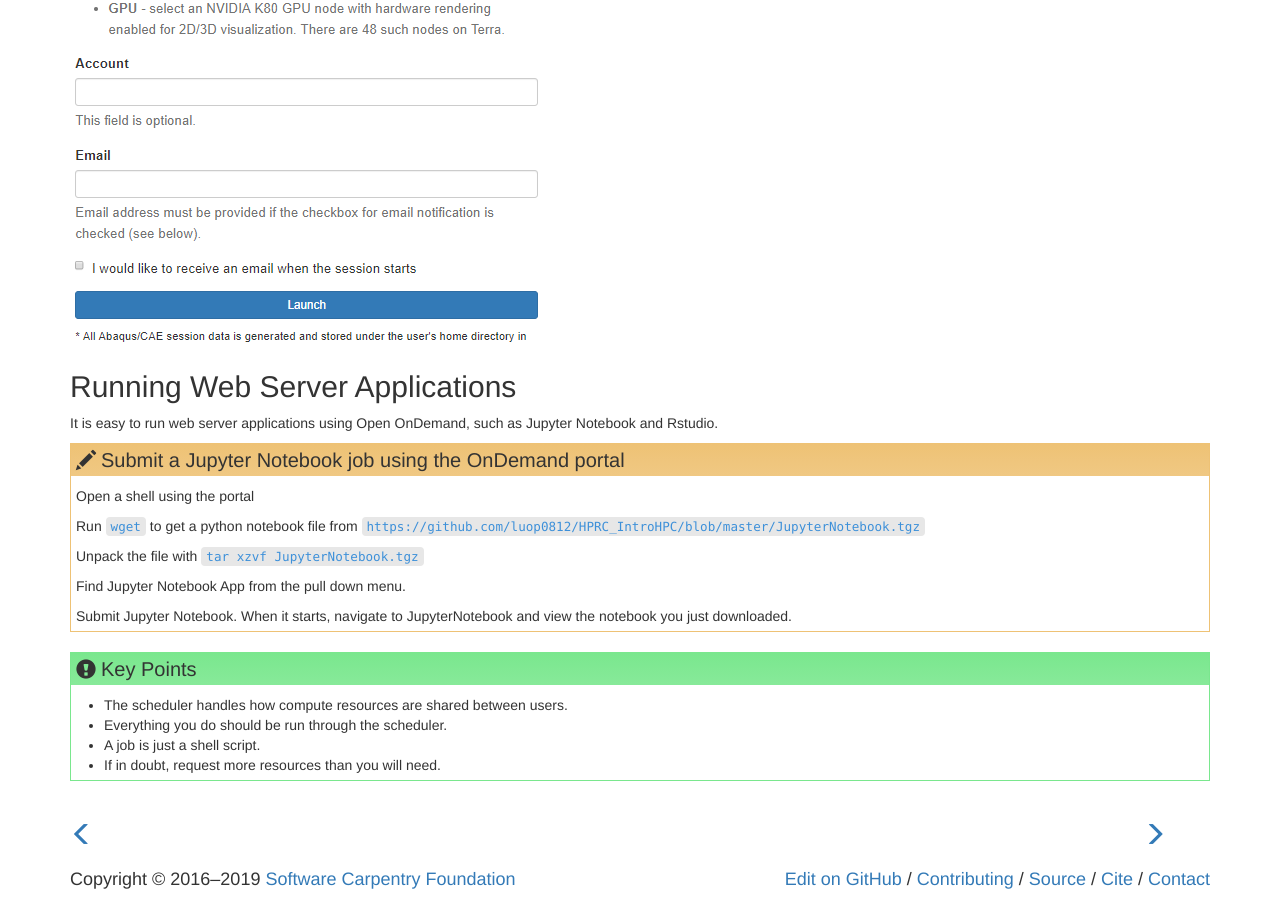
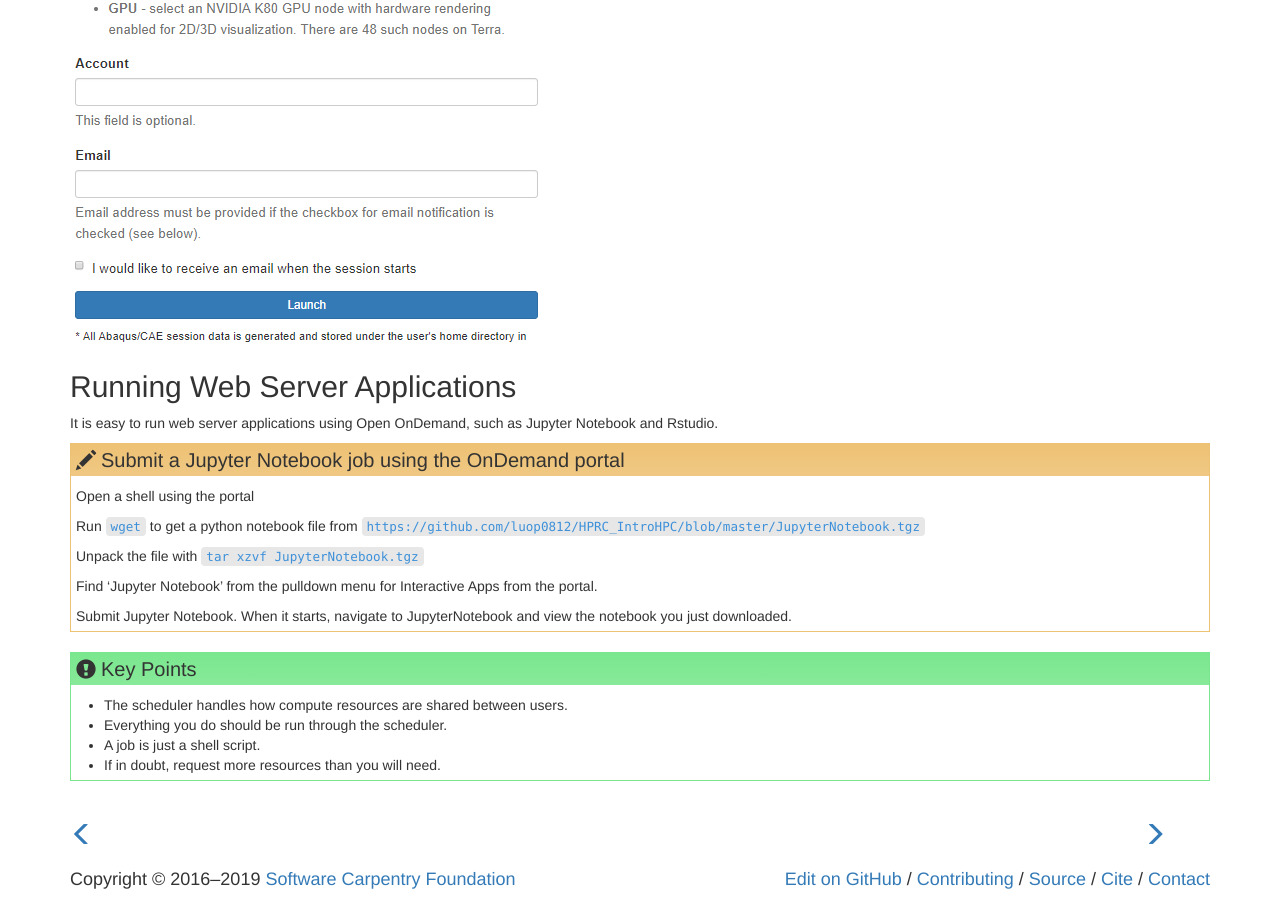
Before and after one commit to luop0812/HPRC_IntroHPC, a Jekyll site: the page built from _episodes/12-scheduler.md, in a window 1280 px wide and 900 px high, scrolled down 7982 px. Built offline with Jekyll 4.4.1, drawn with Linux system fonts in a browser that asks for light colours.

Commit message:
update _episodes

```diff
--- a/_episodes/12-scheduler.md
+++ b/_episodes/12-scheduler.md
@@ -389,7 +389,6 @@ Open OnDemand makes it extreamly easy to run such application with just a few cl
 ![Abaqus](../files/Abaqus.png)
 
 
-
 ## Running Web Server Applications
 It is easy to run web server applications using Open OnDemand, such as Jupyter Notebook and Rstudio.
 
@@ -400,7 +399,7 @@ It is easy to run web server applications using Open OnDemand, such as Jupyter N
 >
 > Unpack the file with `tar xzvf JupyterNotebook.tgz`
 >
-> Find Jupyter Notebook App from the pull down menu.
+> Find 'Jupyter Notebook' from the pulldown menu for Interactive Apps from the portal.
 >
 > Submit Jupyter Notebook. When it starts, navigate to JupyterNotebook and view the notebook you just downloaded.
 {: .challenge}
```
